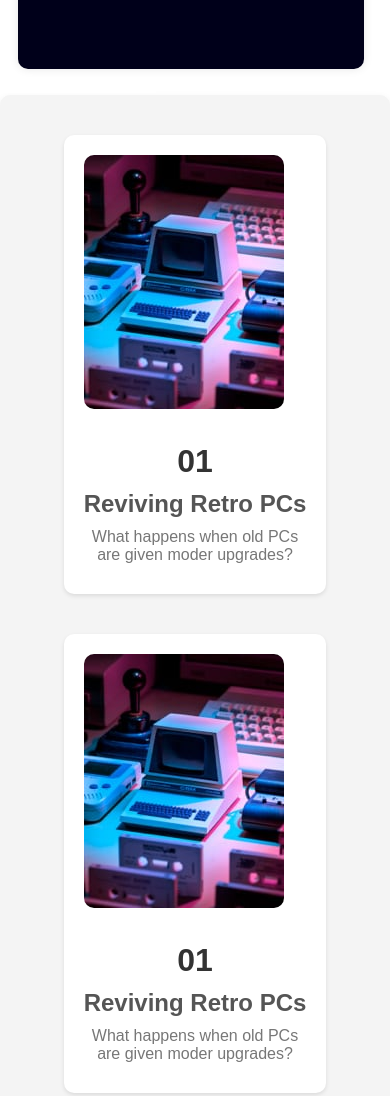
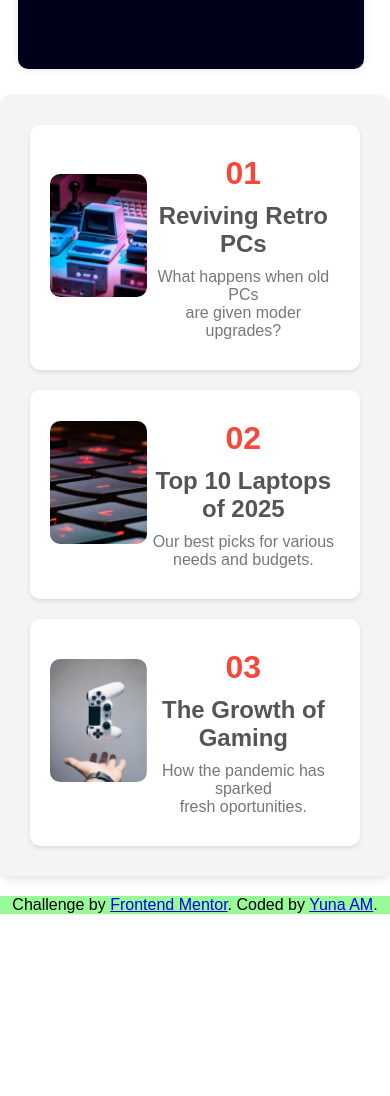
Before and after one commit to YunuenAM/challenge_replicate-website, a plain HTML site: page index.html in a window 390 px wide. Shown: the part 1420-2516 px from the top of the page. After the commit the page ends 2334 px from the top, so only its background shows below. Drawn offline with Linux system fonts and the light colour scheme.

Commit message:
✨Feat: update responsive items

```diff
--- a/index.html
+++ b/index.html
@@ -86,32 +86,35 @@
                         <img src="./images/image-retro-pcs.jpg" alt="image-retro-pc">
                        </div>
                        <div class="text-container">
-                        <h1>01</h1>
+                        <h1  style="color: #F5483A;">01</h1>
                         <h3>Reviving Retro PCs</h3>
                         <p>What happens when old PCs <br>are given moder upgrades?</p>
                     </div>
                 </div>
+
                 <div class="item">
                     <div class="image-container">
-                            <img src="./images/image-retro-pcs.jpg" alt="image-retro-pc">
+                            <img class="img-last-row" src="./images/image-top-laptops.jpg" alt="image-top10-pc">
                            </div>
                            <div class="text-container">
-                            <h1>01</h1>
-                            <h3>Reviving Retro PCs</h3>
-                            <p>What happens when old PCs <br>are given moder upgrades?</p>
+                            <h1 style="color: #F5483A;">02</h1>
+                            <h3>Top 10 Laptops of 2025</h3>
+                            <p>Our best picks for various <br>needs and budgets.</p>
                         </div>
                     </div>
 
+
                     <div class="item">
                         <div class="image-container">
-                                <img src="./images/image-retro-pcs.jpg" alt="image-retro-pc">
+                                <img src="./images/image-gaming-growth.jpg" alt="image-gaming-pc">
                                </div>
                                <div class="text-container">
-                                <h1>01</h1>
-                                <h3>Reviving Retro PCs</h3>
-                                <p>What happens when old PCs <br>are given moder upgrades?</p>
+                                <h1  style="color: #F5483A;">03</h1>
+                                <h3>The Growth of Gaming</h3>
+                                <p>How the pandemic has sparked <br>fresh oportunities.</p>
                             </div>
                         </div>
+
     </section>
 
     <div class="attribution">
--- a/style.css
+++ b/style.css
@@ -333,12 +333,20 @@ nav ul li a:hover {
 
     .last-row .row {
         flex-direction: column;
+
     }
 
     .last-row .item {
-        margin: 20px 0;
-        flex-direction: column;
-        align-items: flex-start;
+    flex: 1;
+    margin: 10px;
+    background-color: #fff;
+    border-radius: 10px;
+    box-shadow: 0 2px 4px rgba(0, 0, 0, 0.1);
+    padding: 20px;
+    transition: transform 0.3s ease;
+    display: flex;
+    align-items: center;
+}
     }
 
     .last-row .item .image-container {
@@ -349,4 +357,3 @@ nav ul li a:hover {
     .last-row .item .text-container {
         text-align: center;
     }
-}
```
